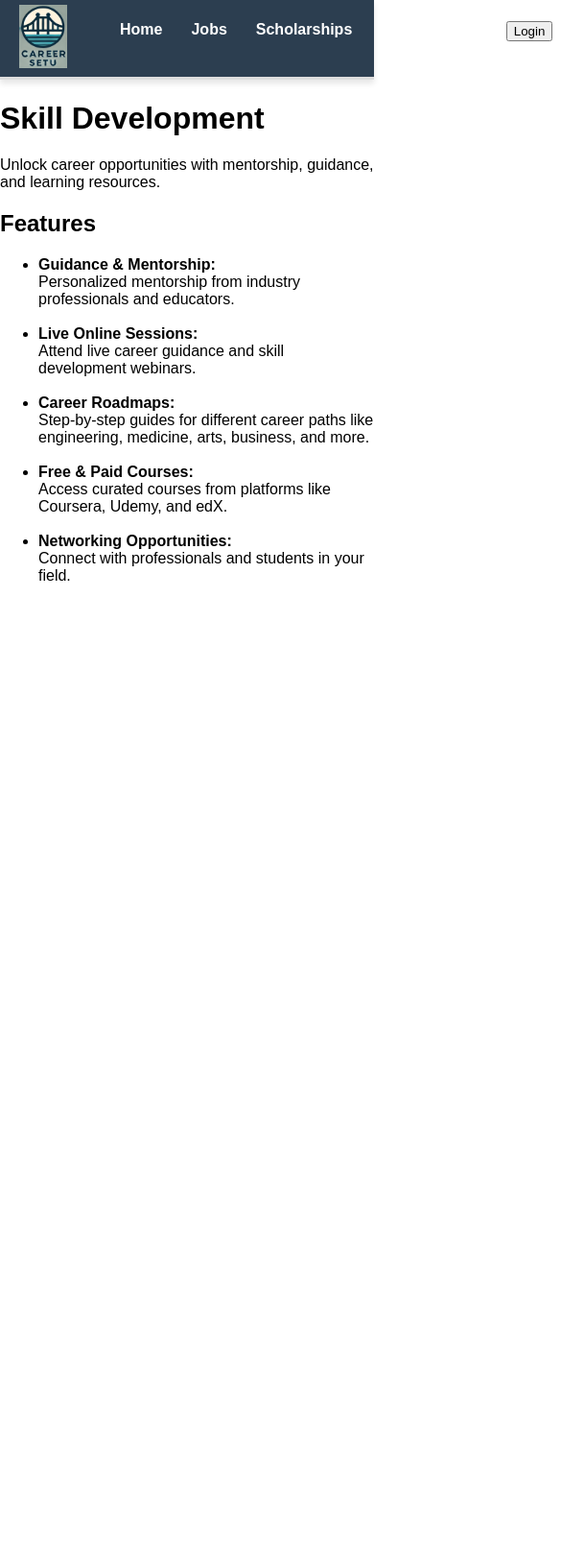
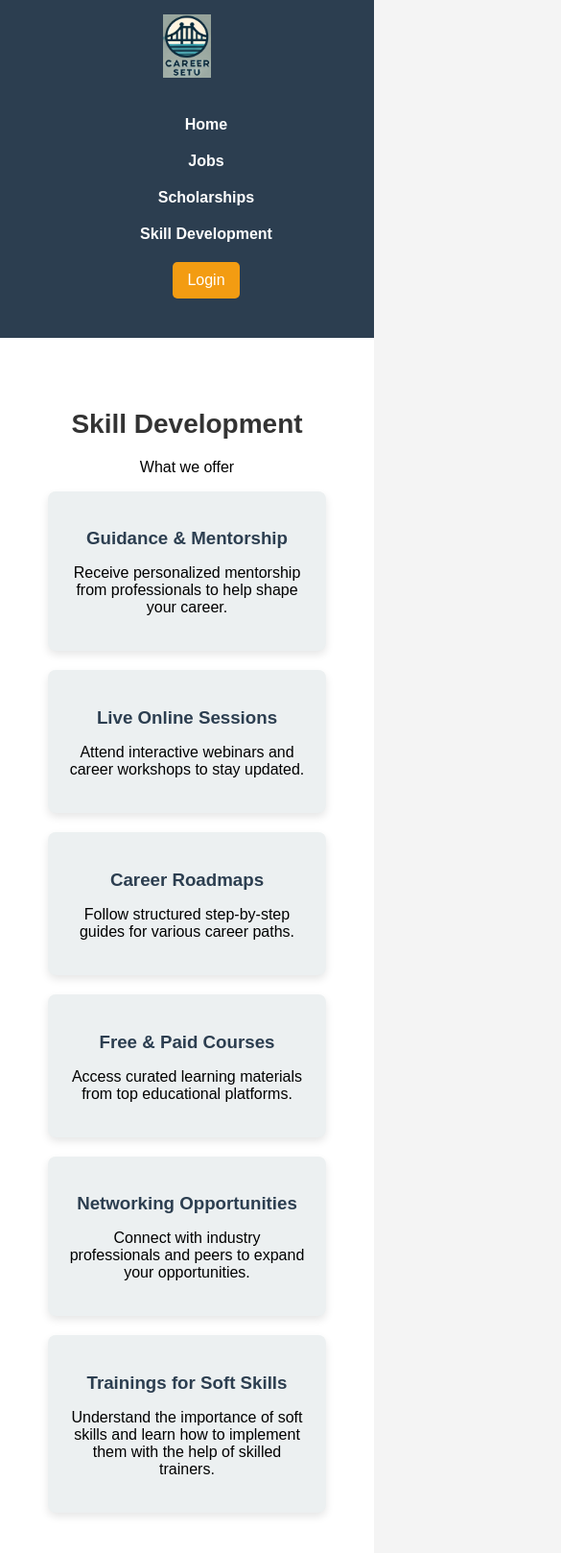
Before and after one commit to Rashi31-05/Innovyuh-repo, a plain HTML site: page education.html in a window 390 px wide. Shown: the whole page at 96% size, 585 px wide, since content can reach past the window. Before the commit the page ends 844 px from the top, so only its background shows below. Drawn offline with Linux system fonts and the light colour scheme.

Commit message:
second commit

```diff
--- a/education.html
+++ b/education.html
@@ -5,39 +5,57 @@
     <meta name="viewport" content="width=device-width, initial-scale=1.0">
     <title>Skill Development</title>
     <link rel="stylesheet" href="styles.css">
+    <link rel="stylesheet" href="style_education.css">
 </head>
 <body>
 
-    <!-- Navbar -->
     <nav class="navbar">
         <div class="logo">
             <img src="images/pic2.png" alt="Logo">
         </div>
         <ul class="nav-links">
             <li><a href="index.html">Home</a></li>
-        <li><a href="#jobs">Jobs</a></li>
-        <li><a href="#scholarships">Scholarships</a></li>
+            <li><a href="jobs.html">Jobs</a></li>
+            <li><a href="scholarships.html">Scholarships</a></li>
             <li><a href="education.html">Skill Development</a></li>
             <li><button class="login-btn" onclick="login()">Login</button></li>
         </ul>
     </nav>
 
-    <!-- Education & Mentorship Section -->
-    <header class="education-header">
-        <h1>Skill Development</h1>
-        <p>Unlock career opportunities with mentorship, guidance, and learning resources.</p>
-    </header>
 
-    <section class="education-content">
-        <h2>Features</h2>
-        <ul>
-            <li><strong>Guidance & Mentorship:</strong> <br>Personalized mentorship from industry professionals and educators.</li>
-            <br><li><strong>Live Online Sessions:</strong> <br>Attend live career guidance and skill development webinars.</li>
-            <br><li><strong>Career Roadmaps:</strong> <br>Step-by-step guides for different career paths like engineering, medicine, arts, business, and more.</li>
-            <br><li><strong>Free & Paid Courses:</strong> <br>Access curated courses from platforms like Coursera, Udemy, and edX.</li>
-            <br><li><strong>Networking Opportunities:</strong> <br>Connect with professionals and students in your field.</li>
-        </ul>
+    <!-- Features Section -->
+    <section class="features">
+        <h2>Skill Development</h2>
+        <p>What we offer</p>
+        <div class="features-grid">
+            <div class="feature-card">
+                <h3>Guidance & Mentorship</h3>
+                <p>Receive personalized mentorship from professionals to help shape your career.</p>
+            </div>
+            <div class="feature-card">
+                <h3>Live Online Sessions</h3>
+                <p>Attend interactive webinars and career workshops to stay updated.</p>
+            </div>
+            <div class="feature-card">
+                <h3>Career Roadmaps</h3>
+                <p>Follow structured step-by-step guides for various career paths.</p>
+            </div>
+            <div class="feature-card">
+                <h3>Free & Paid Courses</h3>
+                <p>Access curated learning materials from top educational platforms.</p>
+            </div>
+            <div class="feature-card">
+                <h3>Networking Opportunities</h3>
+                <p>Connect with industry professionals and peers to expand your opportunities.</p>
+            </div>
+            <div class="feature-card">
+                <h3>Trainings for Soft Skills</h3>
+                <p>Understand the importance of soft skills and learn how to implement them with the help of skilled trainers.</p>
+            </div>
+        </div>
     </section>
+
     <script src="script.js"></script>
+
 </body>
 </html>
--- /dev/null
+++ b/style_education.css
@@ -0,0 +1,203 @@
+/* General Styles */
+body {
+    font-family: Arial, sans-serif;
+    margin: 0;
+    padding: 0;
+    box-sizing: border-box;
+    background-color: #f4f4f4;
+}
+
+/* Navbar */
+.navbar {
+    display: flex;
+    justify-content: space-between;
+    align-items: center;
+    padding: 15px 20px;
+    background-color: #2c3e50;
+    color: white;
+}
+
+.logo img {
+    width: 50px;
+}
+
+.logo h2 {
+    margin: 0;
+    font-size: 22px;
+}
+
+.nav-links {
+    list-style: none;
+    display: flex;
+}
+
+.nav-links li {
+    margin: 0 15px;
+}
+
+.nav-links a {
+    color: white;
+    text-decoration: none;
+    font-weight: bold;
+    padding: 5px 10px;
+    transition: color 0.3s ease-in-out;
+}
+
+.nav-links a:hover, .nav-links .active {
+    color: #f39c12;
+}
+
+/* Hero Section */
+.hero {
+    background-color: #34495e;
+    color: white;
+    text-align: center;
+    padding: 80px 20px;
+}
+
+.hero h1 {
+    font-size: 2.5rem;
+    margin-bottom: 10px;
+}
+
+.hero p {
+    font-size: 1.2rem;
+}
+
+/* Sections */
+.section {
+    padding: 50px;
+    text-align: center;
+    background: white;
+    margin: 20px;
+    border-radius: 10px;
+    box-shadow: 0 4px 8px rgba(0, 0, 0, 0.1);
+    transition: transform 0.3s ease-in-out;
+}
+
+.section:hover {
+    transform: translateY(-5px);
+}
+
+/* Features Section */
+.features {
+    text-align: center;
+    padding: 50px;
+    background-color: white;
+}
+
+.features h2 {
+    font-size: 28px;
+    color: #333;
+    margin-bottom: 20px;
+}
+
+/* Features Grid */
+.features-grid {
+    display: grid;
+    grid-template-columns: repeat(auto-fit, minmax(250px, 1fr));
+    gap: 20px;
+    max-width: 1000px;
+    margin: 0 auto;
+}
+
+.feature-card {
+    background: #ecf0f1;
+    padding: 20px;
+    border-radius: 8px;
+    box-shadow: 0 4px 8px rgba(0, 0, 0, 0.1);
+    text-align: center;
+    transition: transform 0.3s ease-in-out;
+}
+
+.feature-card:hover {
+    transform: translateY(-5px);
+}
+
+.feature-card h3 {
+    color: #2c3e50;
+    margin-bottom: 10px;
+}
+
+/* Footer Styles */
+footer {
+    background: #2c3e50;
+    color: white;
+    padding: 20px;
+    text-align: center;
+}
+
+.footer-container {
+    display: flex;
+    justify-content: space-around;
+    flex-wrap: wrap;
+    padding: 20px;
+}
+
+.footer-section {
+    max-width: 300px;
+    text-align: left;
+}
+
+.footer-section h3 {
+    border-bottom: 2px solid #f4f4f4;
+    padding-bottom: 5px;
+    margin-bottom: 10px;
+}
+
+.footer-section ul {
+    list-style: none;
+    padding: 0;
+}
+
+.footer-section ul li {
+    margin: 5px 0;
+}
+
+.footer-section ul li a {
+    text-decoration: none;
+    color: white;
+}
+
+.footer-bottom {
+    margin-top: 20px;
+    border-top: 1px solid #fff;
+    padding-top: 10px;
+}
+
+/* Buttons */
+.login-btn {
+    background-color: #f39c12;
+    border: none;
+    padding: 10px 15px;
+    color: white;
+    font-size: 1rem;
+    border-radius: 5px;
+    cursor: pointer;
+    transition: background 0.3s ease-in-out;
+}
+
+.login-btn:hover {
+    background-color: #e67e22;
+}
+
+/* Responsive Design */
+@media (max-width: 768px) {
+    .navbar {
+        flex-direction: column;
+        text-align: center;
+    }
+
+    .nav-links {
+        flex-direction: column;
+        padding-top: 10px;
+    }
+
+    .nav-links li {
+        margin: 10px 0;
+    }
+
+    .features-grid {
+        grid-template-columns: repeat(auto-fit, minmax(200px, 1fr));
+    }
+}
--- a/style_jobs.css
+++ b/style_jobs.css
@@ -1,3 +1,7 @@
+.nav-links a:hover, .nav-links .active {
+    color: #f39c12;
+}
+git add .
 
         /* Container for Jobs & Internships */
         .jobs-internships-container {
--- a/style_scholarship.css
+++ b/style_scholarship.css
@@ -1,3 +1,7 @@
+.nav-links a:hover, .nav-links .active {
+    color: #f39c12;
+}
+
 /* Container for scholarships */
 .scholarship-container {
     display: flex;
--- a/styles.css
+++ b/styles.css
@@ -11,14 +11,18 @@ body {
     display: flex;
     justify-content: space-between;
     align-items: center;
-    padding: 5px 20px;
+    padding: 15px 20px;
     background-color: #2c3e50;
-    box-shadow: 0px 4px 6px rgba(0, 0, 0, 0.1);
-    border-bottom: 3px solid #ddd;
+    color: white;
 }
 
 .logo img {
     width: 50px;
+}
+
+.logo h2 {
+    margin: 0;
+    font-size: 22px;
 }
 
 .nav-links {
@@ -34,6 +38,12 @@ body {
     color: white;
     text-decoration: none;
     font-weight: bold;
+    padding: 5px 10px;
+    transition: color 0.3s ease-in-out;
+}
+
+.nav-links a:hover, .nav-links .active {
+    color: #f39c12;
 }
 
 /* Hero Section */
```
Also changed, not shown: jobs.html (+4 -4 lines), scholarships.html (+4 -4 lines), why.html (+2 -2 lines). Lines whose indentation alone changed are shown as unchanged.
